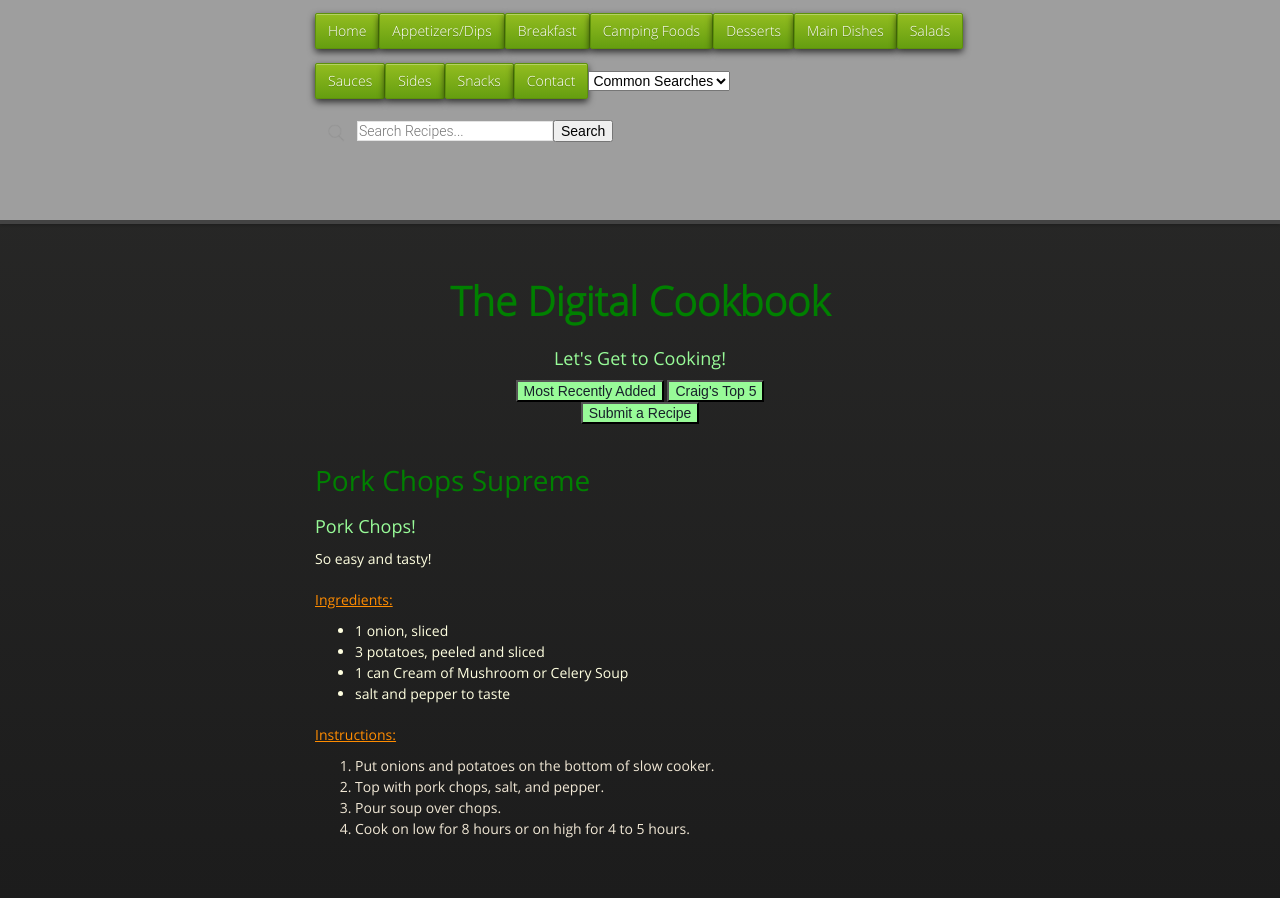
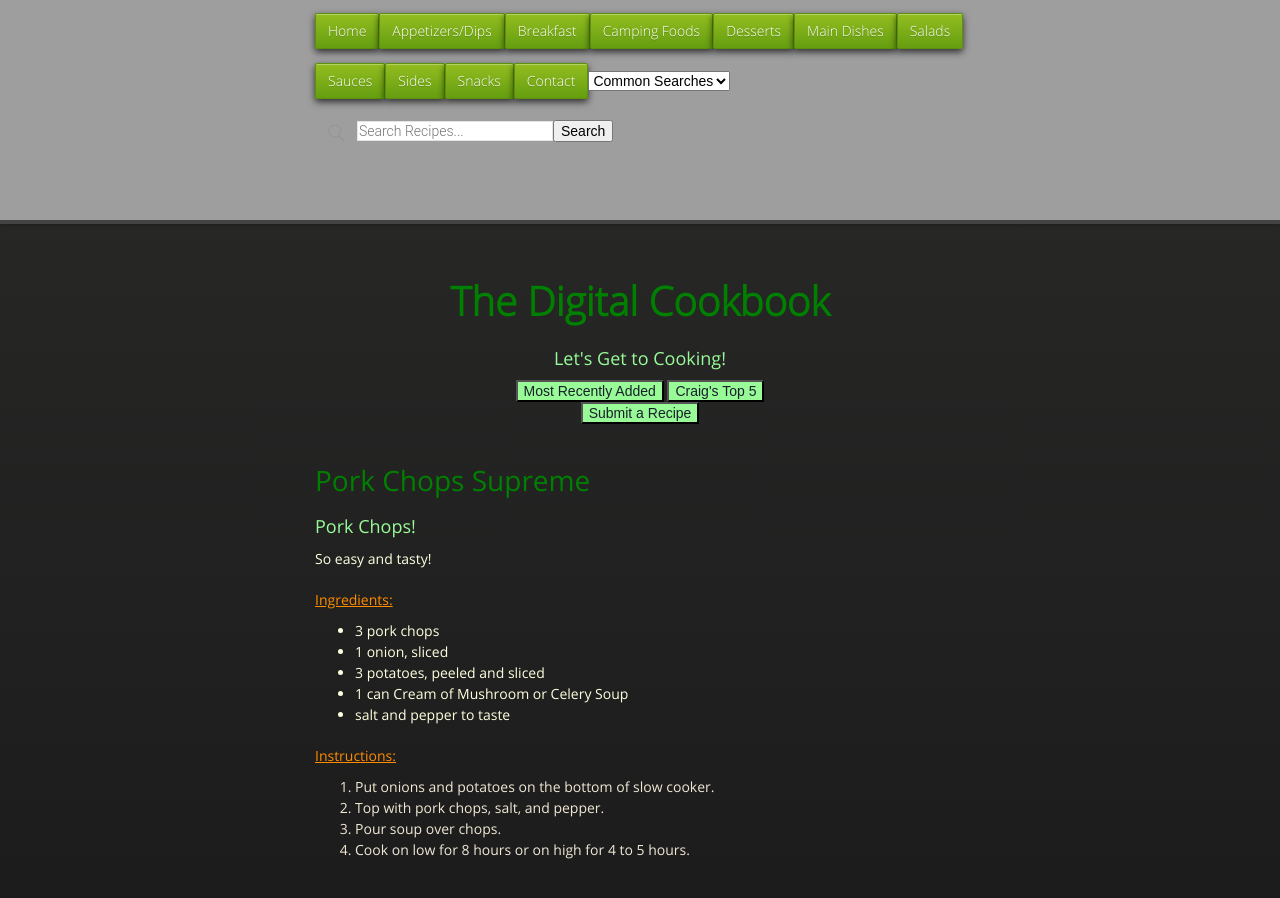
Before and after one commit to cmwillett/TheDigitalCookbook, a Jekyll site: the page built from MainDishes/PorkChopsSupreme.md, in a window 1280 px wide. Built offline with Jekyll 4.4.1, drawn with Linux system fonts in a browser that asks for light colours; nearby versions of some CDN libraries.

Commit message:
Update PorkChopsSupreme.md

```diff
--- a/MainDishes/PorkChopsSupreme.md
+++ b/MainDishes/PorkChopsSupreme.md
@@ -9,6 +9,7 @@ tags: pork,chops,slow,cooker,crockpot,main,course,dinner,willis,hatton
 So easy and tasty!
 
 #### Ingredients:
+- 3 pork chops
 - 1 onion, sliced
 - 3 potatoes, peeled and sliced
 - 1 can Cream of Mushroom or Celery Soup
```
